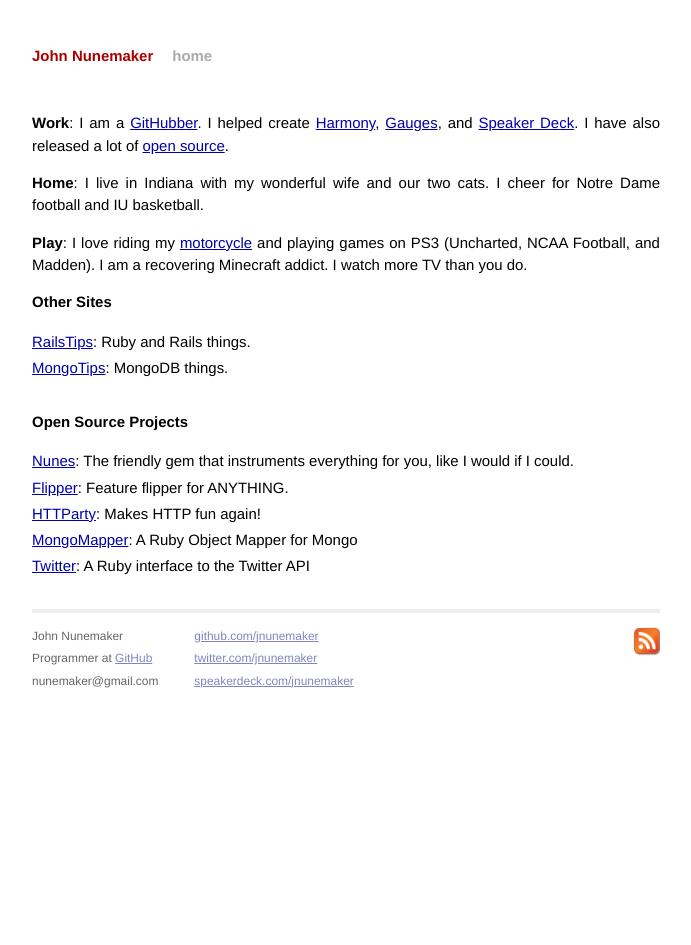
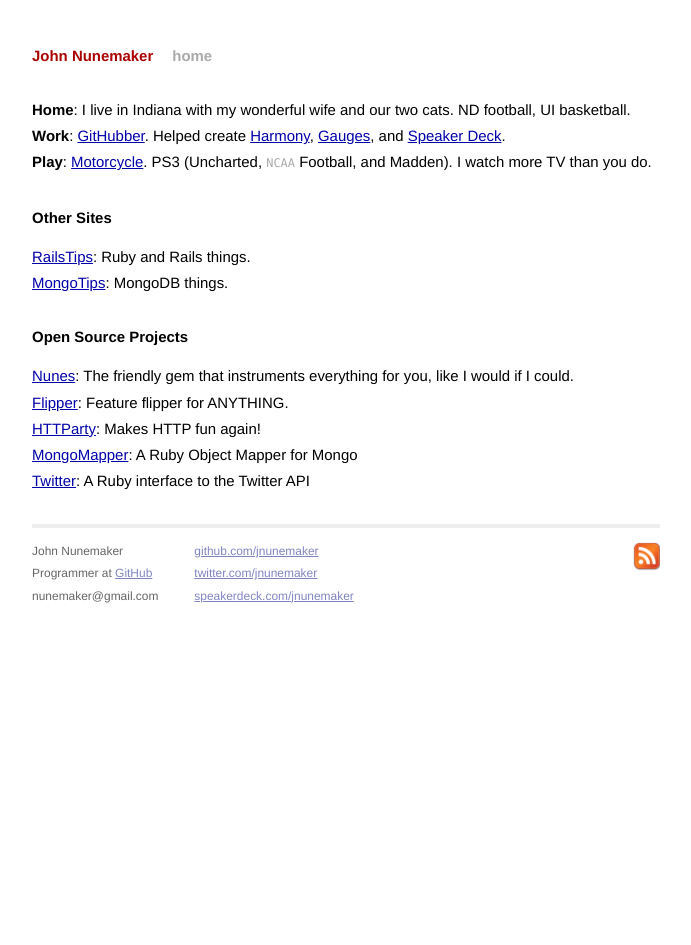
Before and after one commit to jnunemaker/jnunemaker.github.com, a Jekyll site: the page built from index.html, in a window 1280 px wide. Shown: the whole page, without its empty margins (294-985 px from the left). Built offline with Jekyll 4.4.1, drawn with Linux system fonts in a browser that asks for light colours; Markdown is read by kramdown in place of the engine named in the settings; comment, search, counter and statistics services are not loaded.

Commit message:
About me.

```diff
--- a/index.html
+++ b/index.html
@@ -4,9 +4,11 @@
 ---
 
 <div id="home">
-  <p><strong>Work</strong>: I am a <a href="https://github.com/about">GitHubber</a>. I helped create <a href="http://harmonyapp.com">Harmony</a>, <a href="http://gaug.es">Gauges</a>, and <a href="http://speakerdeck.com">Speaker Deck</a>. I have also released a lot of <a href="https://github.com/jnunemaker">open source</a>.</p>
-  <p><strong>Home</strong>: I live in Indiana with my wonderful wife and our two cats. I cheer for Notre Dame football and IU basketball.</p>
-  <p><strong>Play</strong>: I love riding my <a href="http://www.flickr.com/photos/johnnunemaker/4887586177/in/photostream">motorcycle</a> and playing games on PS3 (Uncharted, <span class="caps">NCAA</span> Football, and Madden). I am a recovering Minecraft addict. I watch more TV than you do.</p>
+  <ul class="posts">
+    <li><strong>Home</strong>: I live in Indiana with my wonderful wife and our two cats. ND football, UI basketball.</li>
+    <li><strong>Work</strong>: <a href="https://github.com/about">GitHubber</a>. Helped create <a href="http://harmonyapp.com">Harmony</a>, <a href="http://gaug.es">Gauges</a>, and <a href="http://speakerdeck.com">Speaker Deck</a>.</li>
+    <li><strong>Play</strong>: <a href="http://www.flickr.com/photos/johnnunemaker/4887586177/in/photostream">Motorcycle</a>. PS3 (Uncharted, <span class="caps">NCAA</span> Football, and Madden). I watch more TV than you do.</li>
+  </ul>
 
   {% if site.posts != empty %}
     <h1>Blog Posts</h1>
```
